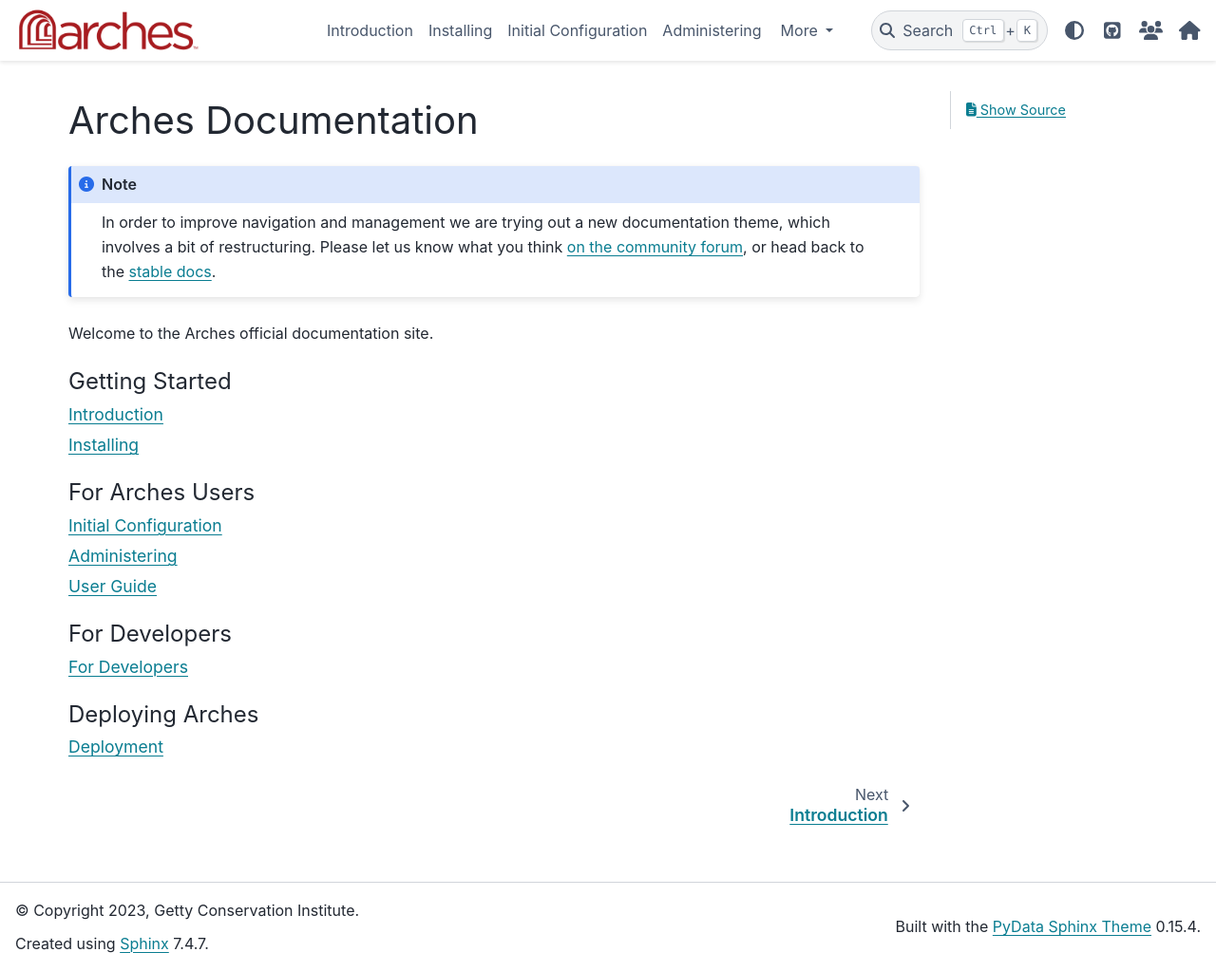
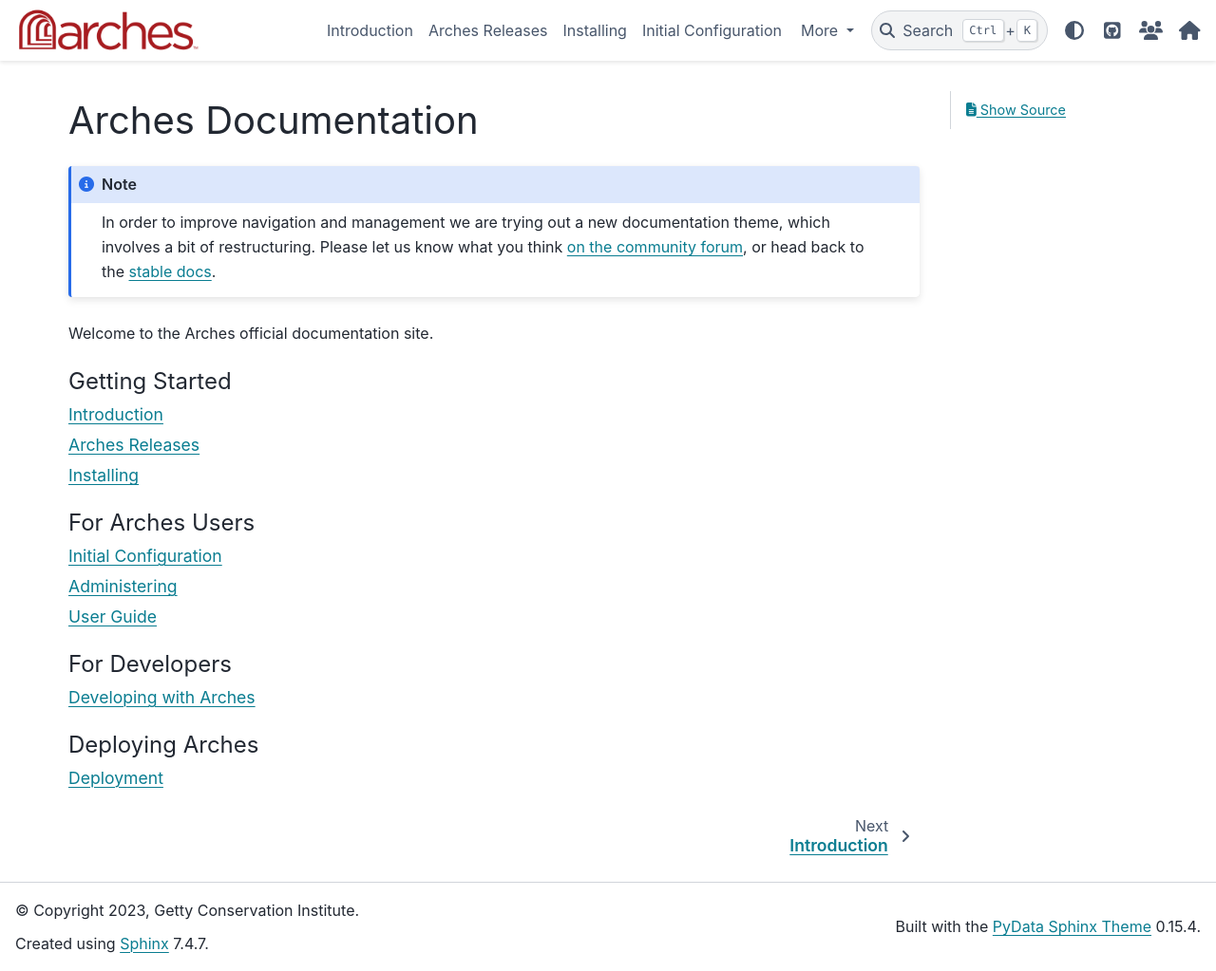
Before and after one commit to archesproject/arches-docs, a Sphinx documentation site: the page built from docs/index.rst, in a window 1280 px wide and 1023 px high. Shown: the whole window at 95% size. Built offline with Sphinx 7.4.7 and the PyData theme 0.15.4, drawn with Linux system fonts in a browser that asks for light colours.

Commit message:
small tocs update

```diff
--- a/docs/developing/index.rst
+++ b/docs/developing/index.rst
@@ -1,6 +1,6 @@
-==============
-For Developers
-==============
+======================
+Developing with Arches
+======================
 
 Introductory text can go here (no current content equivalent).
 
--- a/docs/index.rst
+++ b/docs/index.rst
@@ -12,6 +12,7 @@
     :maxdepth: 1
 
     introduction/index
+    introduction/releases
     installing/index
 
 .. toctree::
```
